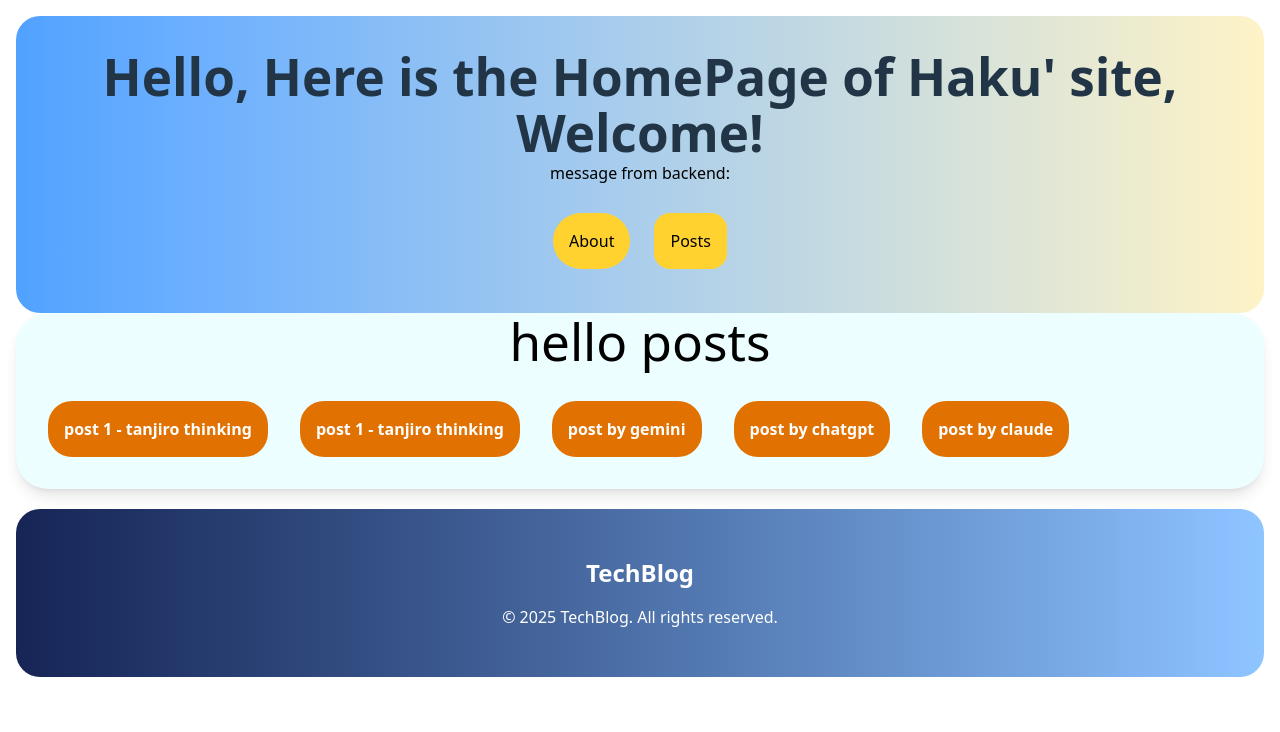
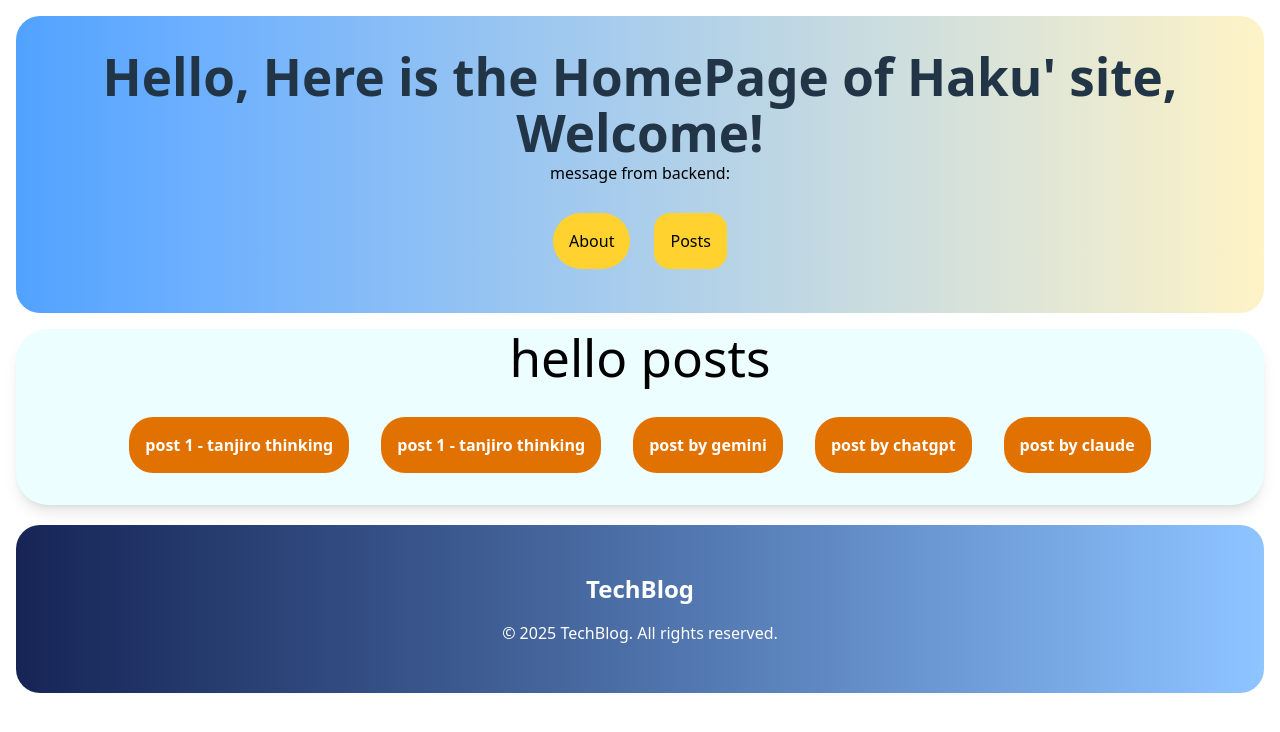
Before and after one commit to Haku2023/Web_Dev_FirstTrial, a React (Vite) app: page /posts in a window 1280 px wide. Shown: the top 732 px of the page. Built offline with nearby package versions, Linux system fonts and the light colour scheme; no server answers.

Commit message:
S-Refine: add some margin

```diff
--- a/src/App.tsx
+++ b/src/App.tsx
@@ -9,7 +9,7 @@ function App() {
       <Router>
         <Nav />
         {/* <Heros /> */}
-        <div className="bg-cyan-50 rounded-4xl shadow-lg">
+        <div className="bg-cyan-50 mt-4 rounded-4xl shadow-lg">
           <Routes>
             <Route path="/about" element={<About />} />
             <Route path="/posts" element={<Posts />} />
--- a/src/pages/templates/Posts.tsx
+++ b/src/pages/templates/Posts.tsx
@@ -4,7 +4,7 @@ export default function Posts() {
   return (
     <div>
       <h1 className="text-black">hello posts</h1>
-      <div className="m-4 flex flex-wrap">
+      <div className="m-4 flex flex-wrap justify-center">
         <Link
           className="rounded-3xl bg-amber-600 p-4 m-4 text-white font-bold"
           to="/posts/post-1"
```
